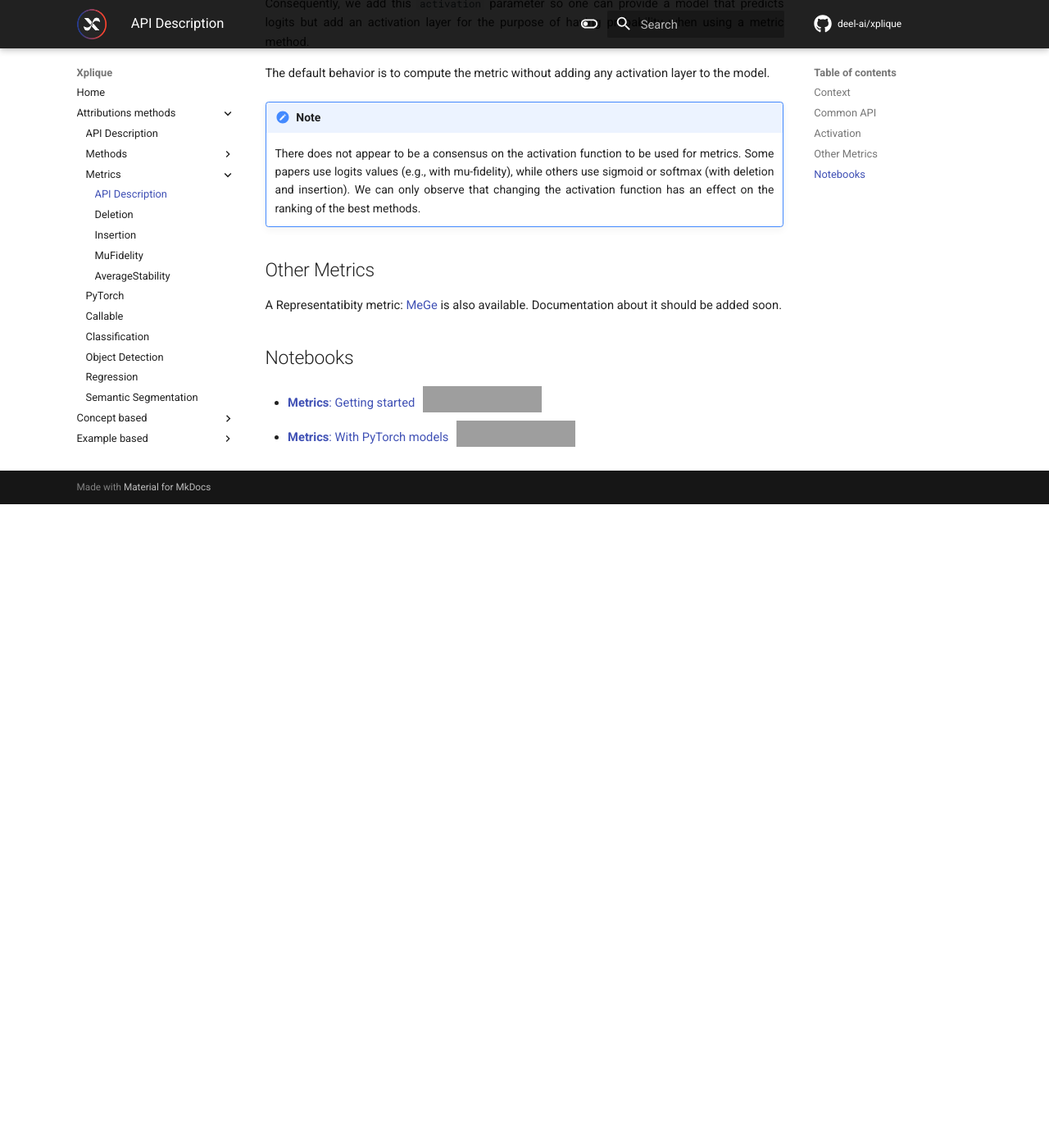
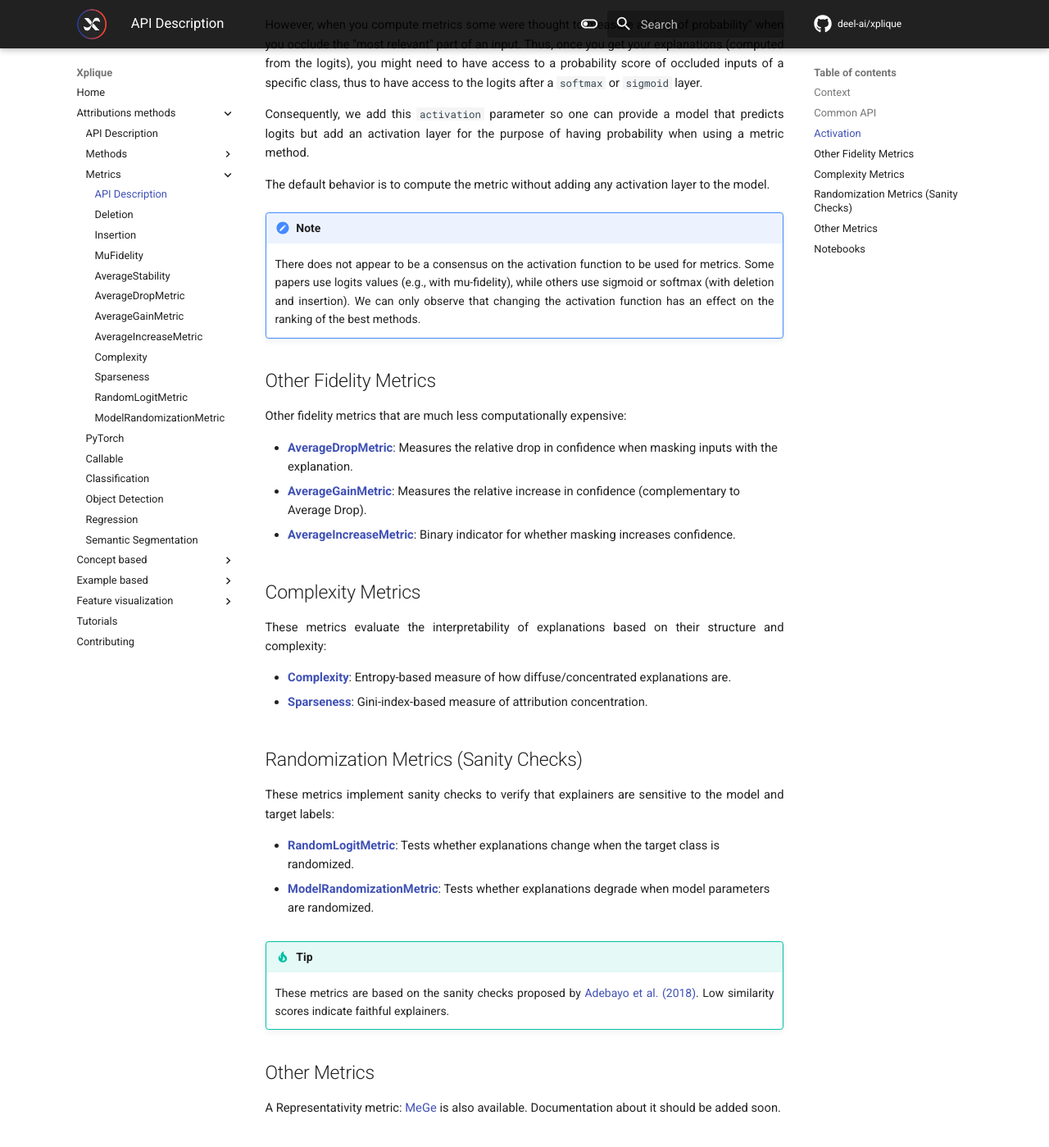
Before and after one commit to deel-ai/xplique, an MkDocs documentation site: the page built from docs/api/attributions/metrics/api_metrics.md, in a window 1280 px wide and 1400 px high, scrolled down 2690 px. Shown: the whole window at 82% size. Built offline with MkDocs 1.6.1 and Material for MkDocs 9.7.7, drawn with Linux system fonts in a browser that asks for light colours; comment, search, counter and statistics services are not loaded; the version menu is left out; before the commit the page ends 3305 px from its top, so only the background shows below that; some of the changed text lies outside the part shown; grey boxes are pictures that could not be loaded.

Commit message:
doc: introduce documentation for the new metrics (average x, randomization, complexity)

```diff
--- a/docs/api/attributions/metrics/api_metrics.md
+++ b/docs/api/attributions/metrics/api_metrics.md
@@ -34,8 +34,12 @@
 
 Then we can distinguish two category of metrics:
 
-- Those which only need the attribution outputs of an explainer: `ExplanationMetric`, namely those which evaluate Fidelity ([MuFidelity](../mu_fidelity), [Deletion](../deletion), [Insertion](../insertion))
-- Those which need the explainer: `ExplainerMetric` ([AverageStability](../avg_stability))
+- Those which only need the attribution outputs of an explainer: `ExplanationMetric`, namely:
+    - **Fidelity metrics**: [MuFidelity](../mu_fidelity), [Deletion](../deletion), [Insertion](../insertion), [AverageDropMetric](../average_drop), [AverageGainMetric](../average_gain), [AverageIncreaseMetric](../average_increase)
+    - **Complexity metrics**: [Complexity](../complexity), [Sparseness](../sparseness)
+- Those which need the explainer: `ExplainerMetric`:
+    - **Stability metrics**: [AverageStability](../avg_stability)
+    - **Randomization metrics**: [RandomLogitMetric](../random_logit), [ModelRandomizationMetric](../model_randomization)
 
 
 
@@ -93,9 +97,43 @@
 
 
 
+## Other Fidelity Metrics
+
+Other fidelity metrics that are much less computationally expensive:
+
+- [**AverageDropMetric**](../average_drop): Measures the relative drop in confidence when masking inputs with the explanation.
+- [**AverageGainMetric**](../average_gain): Measures the relative increase in confidence (complementary to Average Drop).
+- [**AverageIncreaseMetric**](../average_increase): Binary indicator for whether masking increases confidence.
+
+
+
+
+## Complexity Metrics
+
+These metrics evaluate the interpretability of explanations based on their structure and complexity:
+
+- [**Complexity**](../complexity): Entropy-based measure of how diffuse/concentrated explanations are.
+- [**Sparseness**](../sparseness): Gini-index-based measure of attribution concentration.
+
+
+
+
+## Randomization Metrics (Sanity Checks)
+
+These metrics implement sanity checks to verify that explainers are sensitive to the model and target labels:
+
+- [**RandomLogitMetric**](../random_logit): Tests whether explanations change when the target class is randomized.
+- [**ModelRandomizationMetric**](../model_randomization): Tests whether explanations degrade when model parameters are randomized.
+
+!!!tip
+    These metrics are based on the sanity checks proposed by [Adebayo et al. (2018)](https://arxiv.org/abs/1810.03292). Low similarity scores indicate faithful explainers.
+
+
+
+
 ## Other Metrics
 
-A Representatibity metric: [MeGe](https://arxiv.org/abs/2009.04521) is also available. Documentation about it should be added soon.
+A Representativity metric: [MeGe](https://arxiv.org/abs/2009.04521) is also available. Documentation about it should be added soon.
 
 
 
--- a/mkdocs.yml
+++ b/mkdocs.yml
@@ -32,6 +32,13 @@
         - Insertion: api/attributions/metrics/insertion.md
         - MuFidelity: api/attributions/metrics/mu_fidelity.md
         - AverageStability: api/attributions/metrics/avg_stability.md
+        - AverageDropMetric: api/attributions/metrics/average_drop.md
+        - AverageGainMetric: api/attributions/metrics/average_gain.md
+        - AverageIncreaseMetric: api/attributions/metrics/average_increase.md
+        - Complexity: api/attributions/metrics/complexity.md
+        - Sparseness: api/attributions/metrics/sparseness.md
+        - RandomLogitMetric: api/attributions/metrics/random_logit.md
+        - ModelRandomizationMetric: api/attributions/metrics/model_randomization.md
       - PyTorch: api/attributions/pytorch.md
       - Callable: api/attributions/callable.md
       - Classification: api/attributions/classification.md
```
Also changed, not shown: docs/api/attributions/metrics/average_drop.md (added, +47 -0 lines), docs/api/attributions/metrics/average_gain.md (added, +47 -0 lines), docs/api/attributions/metrics/average_increase.md (added, +49 -0 lines), docs/api/attributions/metrics/complexity.md (added, +47 -0 lines), docs/api/attributions/metrics/model_randomization.md (added, +72 -0 lines), docs/api/attributions/metrics/random_logit.md (added, +45 -0 lines), docs/api/attributions/metrics/sparseness.md (added, +45 -0 lines).
